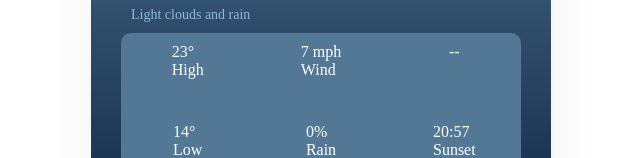
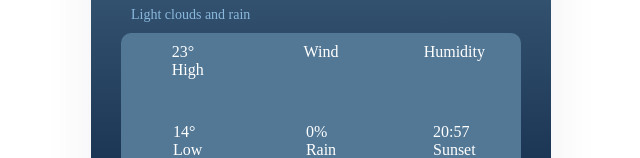
Before and after one commit to Jean9LM/Weather-Forecast, a plain HTML site: page index.html in a window 1280 px wide. Shown: the part 258-416 px from the top of the page, without its empty margins (319-959 px from the left). Drawn offline with nearby package versions, Linux system fonts and the light colour scheme; no server answers.

Commit message:
Attempted to fix wind and humidity titles but couldn't fix

```diff
--- a/index.html
+++ b/index.html
@@ -10,7 +10,7 @@
     <div class="weather-app">
       <h1 id="city">City</h1>
       <div class="location-and-date">
-        <span id ="day"></span>
+        <span id="day"></span>
       </div>
       <div class="current-temperature">
         <span class="icon" id="icon">🌤</span>
@@ -21,10 +21,9 @@
         <div class="stat-content">
           <div class="temp-high">23&deg; <br />High</div>
           <div class="wind" id="wind-speed">
-            7 mph <br />
-            Wind
+            <span id="title">Wind</span>
           </div>
-          <div class="sunrise" id="humidity">-- <br /></div>
+            <div class="sunrise" id="humidity"><span>Humidity</span></div>
             <div class="temp-low">14&deg; <br />Low</div>
             <div class="rain">0% <br />Rain</div>
             <div class="sunset">20:57 <br />Sunset</div>
@@ -52,7 +51,9 @@
             >GitHub</a
           >
           and hosted by
-        <a href="https://main--jeannineweatherapp.netlify.app/" target="_blank"
+          <a
+            href="https://main--jeannineweatherapp.netlify.app/"
+            target="_blank"
             >Nelify</a
           >
         </footer>
--- a/style.css
+++ b/style.css
@@ -64,6 +64,7 @@ p {
   padding: 10px;
   margin: 0px auto;
 }
+
 .current-stats .stat-content .rain {
   padding: 10px;
   margin: 0px auto;
```
Lines whose indentation alone changed are shown as unchanged.
